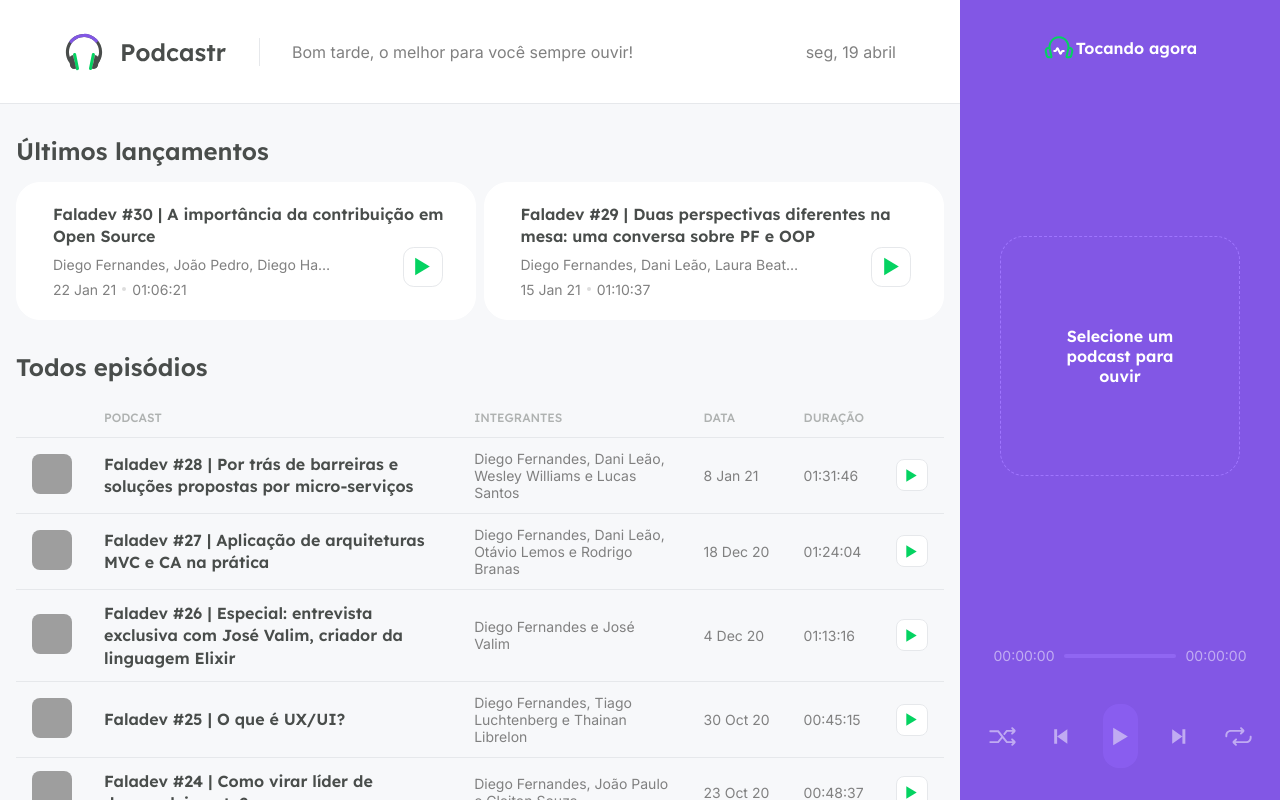
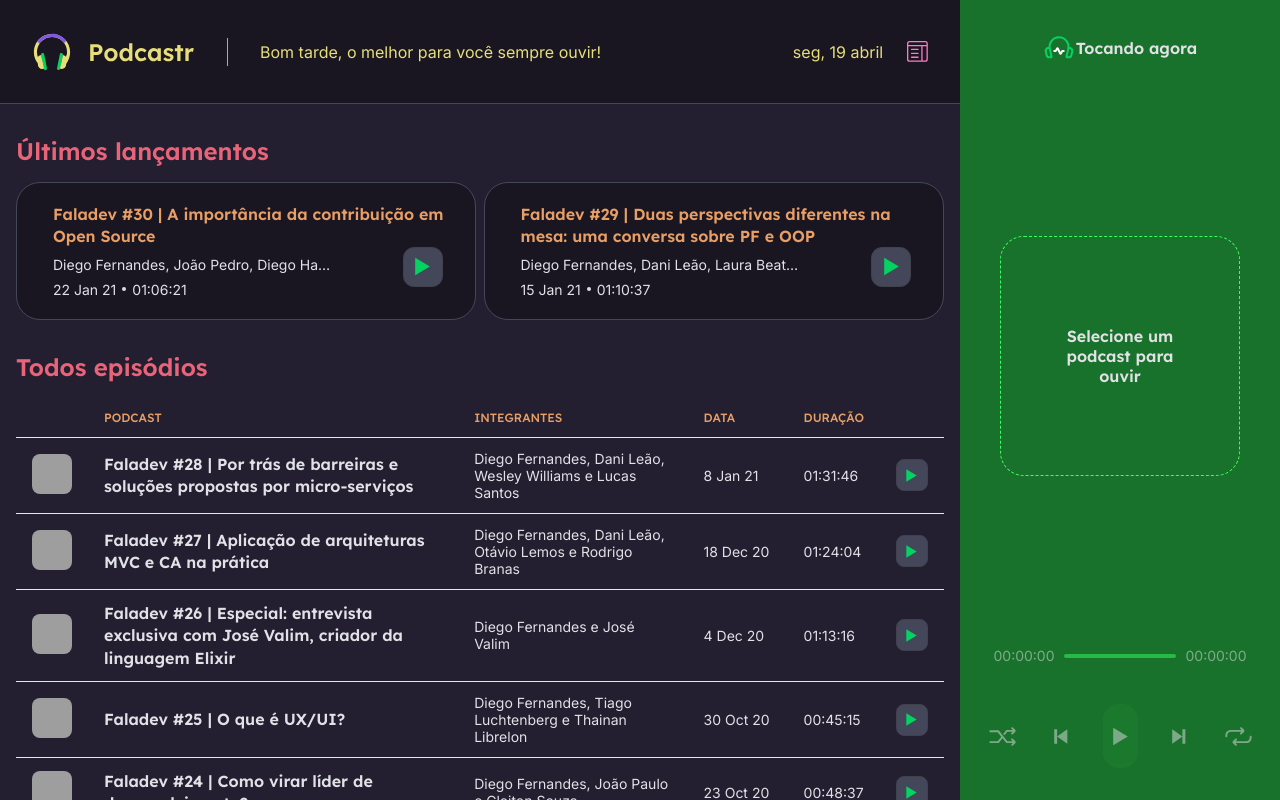
Before and after one commit to deibsoncogo/NLW5ReactJS, a Next.js app: page / in a window 1280 px wide. Built offline with nearby package versions, Linux system fonts and the light colour scheme; data requests are answered from the project's data file; grey boxes are pictures that could not be loaded.

Commit message:
Criação do tema dark

```diff
--- a/src/components/header/index.tsx
+++ b/src/components/header/index.tsx
@@ -1,9 +1,13 @@
 import { useEffect, useState } from "react";
+import { BsLayoutTextWindow } from "react-icons/bs";
 import format from "date-fns/format";
 import ptBR from "date-fns/locale/pt-BR";
+import { UseTheme } from "../../contexts/themeContext";
 import style from "./style.module.scss";
 
 export default function Header() {
+  const { isThemeDark, ToggleTheme } = UseTheme();
+
   const currentDate = format(new Date(), "EEEEEE, d MMMM", { locale: ptBR });
 
   const [salutation, setSalutation] = useState("");
@@ -21,12 +25,16 @@ export default function Header() {
   }, [hora]);
 
   return (
-    <header className={style.container}>
-      <img src="/logo.svg" alt="Podcastr" />
+    <header id={isThemeDark && style.dark} className={style.container}>
+      <img src={isThemeDark ? "/logo-dark.svg" : "/logo.svg"} alt="Podcastr" />
 
-      <p>{salutation}, o melhor para você sempre ouvir!</p>
+      <p id={isThemeDark && style.dark}>{salutation}, o melhor para você sempre ouvir!</p>
 
       <span>{currentDate}</span>
+
+      <button type="button" id={isThemeDark && style.dark} onClick={ToggleTheme}>
+        <BsLayoutTextWindow />
+      </button>
     </header>
   );
 }
--- a/src/components/header/style.module.scss
+++ b/src/components/header/style.module.scss
@@ -5,17 +5,48 @@
   display: flex;
   align-items: center;
 
-  padding: 2rem 4rem;
+  padding: 2rem;
 
   border-bottom: 1px solid var(--gray-100);
+
+  &#dark {
+    color: var(--dark-yellow);
+    background: var(--dark-400);
+    border-bottom: 1px solid var(--dark-300);
+  }
 
   p {
     margin-left: 2rem;
     padding: 0.25rem 0 0.25rem 2rem;
     border-left: 1px solid var(--gray-100); // vai criar um divisor
+
+    &#dark {
+      border-left: 1px solid var(--dark-pink);
+    }
   }
 
   span {
     margin-left: auto; // vai jogar o item para o outro lado da página
   }
+
+  button {
+    display: flex;
+    align-items: center;
+    margin-left: 1.5rem;
+
+    background: transparent;
+    border: 0;
+
+    font-size: 1.3rem;
+
+    transition: filter(0.2s);
+
+    &:hover {
+      filter: brightness(0.8);
+    }
+
+    &#dark {
+      color: var(--dark-pink);
+    }
+  }
 }
--- a/src/components/player/index.tsx
+++ b/src/components/player/index.tsx
@@ -5,10 +5,13 @@ import { BiSkipPrevious, BiPlay, BiPause, BiSkipNext } from "react-icons/bi";
 import { IoIosShuffle, IoIosRepeat } from "react-icons/io";
 import Slider from "rc-slider";
 import { UsePlayer } from "../../contexts/playerContext";
+import { UseTheme } from "../../contexts/themeContext";
 import ConvertDuration from "../../utils/convertDuration";
 import style from "./style.module.scss";
 
 export default function Player() {
+  const { isThemeDark } = UseTheme();
+
   const audioRef = useRef<HTMLAudioElement>(null);
   const [progress, setProgress] = useState(0);
 
@@ -46,7 +49,7 @@ export default function Player() {
   const episode = episodeList[currentEpisodeIndex];
 
   return (
-    <div className={style.container}>
+    <div id={isThemeDark && style.dark} className={style.container}>
       <header>
         <img src="/playing.svg" alt="Tocando agora" />
         <strong>Tocando agora</strong>
@@ -59,7 +62,7 @@ export default function Player() {
           <span>{episode.members}</span>
         </div>
       ) : (
-        <div className={style.emptyPlayer}>
+        <div id={isThemeDark && style.dark} className={style.emptyPlayer}>
           <strong>Selecione um podcast para ouvir</strong>
         </div>
       ) }
@@ -74,12 +77,22 @@ export default function Player() {
                 max={episode.durationSeconds}
                 value={progress}
                 onChange={HandleSeek}
-                trackStyle={{ backgroundColor: "#6725ff" }} // --purple-850
-                railStyle={{ backgroundColor: "#9f75ff" }}
-                handleStyle={{ borderColor: "#4c00ff", borderWidth: 4 }} // --purple-900
+                trackStyle={{
+                  backgroundColor: isThemeDark
+                    ? "var(--dark-green-800)" : "var(--purple-800)",
+                }}
+                railStyle={{
+                  backgroundColor: isThemeDark
+                    ? "var(--dark-green-300)" : "var(--purple-300)",
+                }}
+                handleStyle={{
+                  borderColor: isThemeDark
+                    ? "var(--dark-green-900)" : "var(--purple-900)",
+                  borderWidth: 4,
+                }}
               />
             ) : (
-              <div className={style.emptySlider} />
+              <div id={isThemeDark && style.dark} className={style.emptySlider} />
             ) }
 
           </div>
@@ -99,32 +112,34 @@ export default function Player() {
           />
         ) }
 
-        <div className={style.buttons}>
+        <div id={isThemeDark && style.dark} className={style.buttons}>
           <button
             type="button"
             onClick={ToggleShuffling}
             disabled={!episode || episodeList.length === 1}
             className={isShuffling ? style.isActive : ""}
           >
-            <IoIosShuffle className={style.iconReact} />
+            <IoIosShuffle id={isThemeDark && style.dark} className={style.iconReact} />
           </button>
 
           <button type="button" onClick={PlayPrevious} disabled={!episode || !hasPrevious || isLoop}>
-            <BiSkipPrevious className={style.iconReact} />
+            <BiSkipPrevious id={isThemeDark && style.dark} className={style.iconReact} />
           </button>
 
           <button
             type="button"
+            id={isThemeDark && style.dark}
             className={style.playButton}
             onClick={TogglePlay}
             disabled={!episode}
           >
             { isPlaying
-              ? <BiPause className={style.iconReact} /> : <BiPlay className={style.iconReact} /> }
+              ? <BiPause id={isThemeDark && style.dark} className={style.iconReact} />
+              : <BiPlay id={isThemeDark && style.dark} className={style.iconReact} /> }
           </button>
 
           <button type="button" onClick={PlayNext} disabled={!episode || !hasNext || isLoop}>
-            <BiSkipNext className={style.iconReact} />
+            <BiSkipNext id={isThemeDark && style.dark} className={style.iconReact} />
           </button>
 
           <button
@@ -133,7 +148,7 @@ export default function Player() {
             disabled={!episode || episodeList.length === 1}
             className={isLoop ? style.isActive : ""}
           >
-            <IoIosRepeat className={style.iconReact} />
+            <IoIosRepeat id={isThemeDark && style.dark} className={style.iconReact} />
           </button>
         </div>
       </footer>
--- a/src/components/player/style.module.scss
+++ b/src/components/player/style.module.scss
@@ -10,6 +10,11 @@
   flex-direction: column;
   align-items: center;
   justify-content: space-between;
+
+  &#dark {
+    background: var(--dark-green-500);
+    color: var(--dark-100);
+  }
 
   header {
     display: flex;
@@ -66,6 +71,11 @@
   display: flex;
   align-items: center;
   justify-content: center;
+
+  &#dark {
+    border: 1.5px dashed var(--dark-green-300);
+    background: linear-gradient(143.8 deg, rgba(52, 247, 52, 0.8) 0%, rgba(0, 0, 0, 0) 100%);
+  }
 }
 
 .progress {
@@ -88,6 +98,10 @@
       height: 4px;
       background: var(--purple-300);
       border-radius: 2px;
+
+      &#dark {
+        background: var(--dark-green-300);
+      }
     }
   }
 }
@@ -108,7 +122,11 @@
 
     .iconReact {
       font-size: 35px;
-      color: #ffffff;
+      color: var(--white);
+
+      &#dark {
+        color: var(--dark-100);
+      }
     }
 
     &:disabled {
@@ -124,6 +142,10 @@
       .iconReact {
         color: var(--purple-900);
         filter: brightness(0.8);
+
+        &#dark {
+          color: var(--dark-green-900);
+        }
       }
     }
 
@@ -133,6 +155,10 @@
       border-radius: 1rem;
       background: var(--purple-400);
 
+      &#dark {
+        background: var(--dark-green-400);
+      }
+
       &:hover:enabled {
         filter: brightness(0.95);
       }
--- /dev/null
+++ b/src/contexts/themeContext.tsx
@@ -0,0 +1,28 @@
+import { createContext, ReactNode, useState, useContext } from "react";
+
+type ThemeContextData = {
+  isThemeDark: boolean,
+  ToggleTheme: () => void,
+}
+
+export const ThemeContext = createContext({} as ThemeContextData);
+
+type ThemeContextProviderProps = {
+  children: ReactNode,
+}
+
+export function ThemeContextProvider({ children }: ThemeContextProviderProps) {
+  const [isThemeDark, setIsThemeDark] = useState(true);
+
+  function ToggleTheme() {
+    setIsThemeDark(!isThemeDark);
+  }
+
+  return (
+    <ThemeContext.Provider value={{ isThemeDark, ToggleTheme }}>
+      {children}
+    </ThemeContext.Provider>
+  );
+}
+
+export const UseTheme = () => useContext(ThemeContext);
--- a/src/pages/_app.tsx
+++ b/src/pages/_app.tsx
@@ -2,10 +2,12 @@ import "../styles/global.scss"; // importando a estilização global
 import Header from "../components/header";
 import Player from "../components/player";
 import { PlayerContextProvider } from "../contexts/playerContext";
+import { ThemeContextProvider } from "../contexts/themeContext";
 import style from "../styles/app.module.scss";
 
 function MyApp({ Component, pageProps }) {
   return (
+    <ThemeContextProvider>
       <PlayerContextProvider>
         <div className={style.wrapper}>
           <main>
@@ -16,6 +18,7 @@ function MyApp({ Component, pageProps }) {
           <Player />
         </div>
       </PlayerContextProvider>
+    </ThemeContextProvider>
   );
 }
 
--- a/src/pages/home.module.scss
+++ b/src/pages/home.module.scss
@@ -3,9 +3,17 @@
   height: calc(100vh - 6.5rem);
   overflow-y: auto; // faz a barra de rolagem funcionar somente dentro da div
 
+  &#dark {
+    background: var(--dark-350);
+  }
+
   h2 {
     margin-top: 2rem;
     margin-bottom: 1rem;
+
+    &#dark {
+      color: var(--dark-red);
+    }
   }
 }
 
@@ -26,11 +34,10 @@
       display: flex;
       align-items: center;
 
-      // img {
-      //   width: 6rem;
-      //   height: 6rem;
-      //   border-radius: 1rem;
-      // }
+      &#dark {
+        background: var(--dark-400);
+        border: 1px solid var(--dark-300);
+      }
 
       .episodeDetail {
         flex: 1;
@@ -44,6 +51,10 @@
           text-decoration: none;
           line-height: 1.4rem;
 
+          &#dark {
+            color: var(--dark-orange);
+          }
+
           &:hover {
             text-decoration: underline;
           }
@@ -56,12 +67,20 @@
           white-space: nowrap; // proíbe quebra de linha
           overflow: hidden; // oculta oque passar pelo final do campo
           text-overflow: ellipsis; // cria três pontinhos no final
+
+          &#dark {
+           color: var(--dark-100);
+          }
         }
 
         span {
           display: inline-block;
           margin-top: 0.5rem;
           font-size: 0.875rem;
+
+          &#dark {
+            color: var(--dark-100);
+          }
 
           &:last-child {
             margin-left: 0.5rem;
@@ -102,6 +121,11 @@
           color: var(--green-500);
         }
 
+        &#dark {
+          background: var(--dark-300);
+          border: 1px solid var(--dark-200);
+        }
+
         &:hover {
           filter: brightness(0.95);
         }
@@ -113,12 +137,24 @@
 .oldEpisode {
   padding-bottom: 2rem;
 
+  &#dark {
+    color: var(--dark-red);
+  }
+
   table {
     width: 100%;
+
+    &#dark {
+      color: var(--dark-100);
+    }
 
     th, td {
       padding: 0.75rem 1rem;
       border-bottom: 1px solid var(--gray-100);
+
+      &#dark {
+        color: var(--dark-orange);
+      }
     }
 
     th {
@@ -145,6 +181,10 @@
         line-height: 1.4rem;
         font-size: 1rem;
 
+        &#dark {
+          color: var(--dark-100);
+        }
+
         &:hover {
           text-decoration: underline;
         }
@@ -165,6 +205,11 @@
           color: var(--green-500);
         }
 
+        &#dark {
+          background: var(--dark-300);
+          border: 1px solid var(--dark-200);
+        }
+
         &:hover {
           filter: brightness(0.95);
         }
--- a/src/pages/index.tsx
+++ b/src/pages/index.tsx
@@ -5,6 +5,7 @@ import Link from "next/link";
 import { BiPlay } from "react-icons/bi";
 import ptBR, { format, parseISO } from "date-fns";
 import { UsePlayer } from "../contexts/playerContext";
+import { UseTheme } from "../contexts/themeContext";
 import { api } from "../services/api";
 import ConvertDuration from "../utils/convertDuration";
 import style from "./home.module.scss";
@@ -26,37 +27,35 @@ type HomeProps = { // possui a mesma funcionalidade do interface
 }
 
 export default function Home({ recentEpisode, oldEpisode }: HomeProps) {
+  const { isThemeDark } = UseTheme();
+
   const { PlayList } = UsePlayer();
 
   const allEpisode = [...recentEpisode, ...oldEpisode];
 
   return (
-    <div className={style.container}>
+    <div id={isThemeDark && style.dark} className={style.container}>
       <Head><title>Podcasts | FalaDev</title></Head>
       <section className={style.recentEpisode}>
-        <h2>Últimos lançamentos</h2>
+        <h2 id={isThemeDark && style.dark}>Últimos lançamentos</h2>
 
         <ul>
           {recentEpisode.map((episode, index) => (
-            <li key={episode.id}>
-              {/* <Image
-                width={192}
-                height={192}
-                objectFit="cover"
-                src={episode.thumbnail}
-                alt={episode.title}
-              /> */}
-
+            <li id={isThemeDark && style.dark} key={episode.id}>
               <div className={style.episodeDetail}>
                 <Link href={`/episode/${episode.id}`}>
-                  <a>{episode.title}</a>
+                  <a id={isThemeDark && style.dark}>{episode.title}</a>
                 </Link>
-                <p>{episode.members}</p>
-                <span>{episode.publishedAt}</span>
-                <span>{episode.durationHours}</span>
+                <p id={isThemeDark && style.dark}>{episode.members}</p>
+                <span id={isThemeDark && style.dark}>{episode.publishedAt}</span>
+                <span id={isThemeDark && style.dark}>{episode.durationHours}</span>
               </div>
 
-              <button type="button" onClick={() => PlayList(allEpisode, index)}>
+              <button
+                type="button"
+                id={isThemeDark && style.dark}
+                onClick={() => PlayList(allEpisode, index)}
+              >
                 <BiPlay className={style.iconReact} />
               </button>
             </li>
@@ -65,15 +64,15 @@ export default function Home({ recentEpisode, oldEpisode }: HomeProps) {
       </section>
 
       <section className={style.oldEpisode}>
-        <h2>Todos episódios</h2>
+        <h2 id={isThemeDark && style.dark}>Todos episódios</h2>
 
-        <table cellSpacing={0}>
+        <table cellSpacing={0} id={isThemeDark && style.dark}>
           <thead>
             <th />
-            <th>Podcast</th>
-            <th>Integrantes</th>
-            <th>Data</th>
-            <th>Duração</th>
+            <th id={isThemeDark && style.dark}>Podcast</th>
+            <th id={isThemeDark && style.dark}>Integrantes</th>
+            <th id={isThemeDark && style.dark}>Data</th>
+            <th id={isThemeDark && style.dark}>Duração</th>
             <th />
           </thead>
 
@@ -91,7 +90,7 @@ export default function Home({ recentEpisode, oldEpisode }: HomeProps) {
                 </td>
                 <td>
                   <Link href={`/episode/${episode.id}`}>
-                    <a>{episode.title}</a>
+                    <a id={isThemeDark && style.dark}>{episode.title}</a>
                   </Link>
                 </td>
                 <td>{episode.members}</td>
@@ -101,6 +100,7 @@ export default function Home({ recentEpisode, oldEpisode }: HomeProps) {
                   <button
                     type="button"
                     onClick={() => PlayList(allEpisode, index + recentEpisode.length)}
+                    id={isThemeDark && style.dark}
                   >
                     <BiPlay className={style.iconReact} />
                   </button>
```
Also changed, not shown: src/pages/episode/[slug].tsx (+9 -5 lines), src/pages/episode/episode.module.scss (+16 -0 lines), src/styles/global.scss (+18 -1 lines), public/logo-dark.svg (added). Lines whose indentation alone changed are shown as unchanged.
